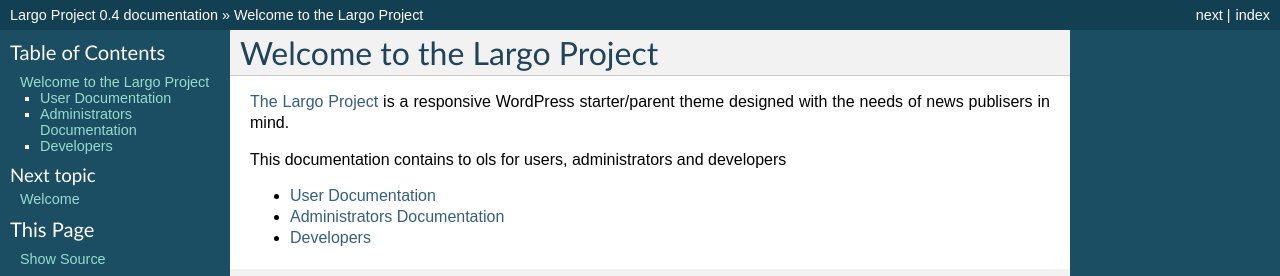
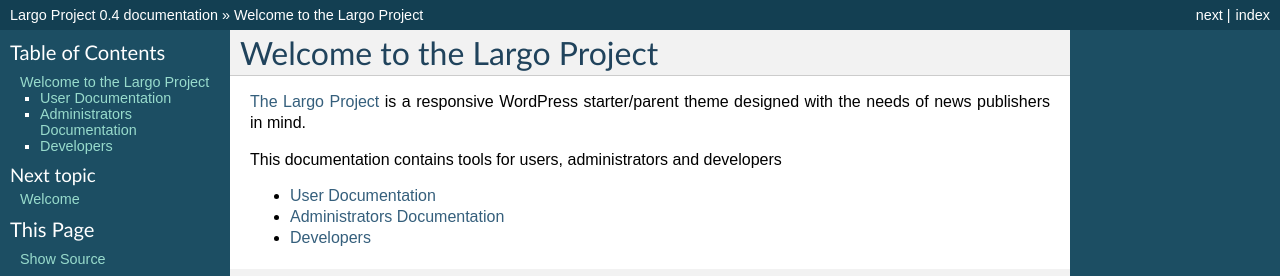
Before and after one commit to argoproject/Argo, a Sphinx documentation site: the page built from docs/index.rst, in a window 1280 px wide. Shown: the top 276 px of the page. Built offline with Sphinx 7.4.7, drawn with Linux system fonts in a browser that asks for light colours.

Commit message:
Fixing typos

```diff
--- a/docs/index.rst
+++ b/docs/index.rst
@@ -1,11 +1,11 @@
 Welcome to the Largo Project
 ============================
 
-`The Largo Project`_ is a responsive WordPress starter/parent theme designed with the needs of news publisers in mind.
+`The Largo Project`_ is a responsive WordPress starter/parent theme designed with the needs of news publishers in mind.
 
 .. _The Largo Project: https://github.com/inn/largo
 
-This documentation contains to ols for users, administrators and developers
+This documentation contains tools for users, administrators and developers
 
 * :ref:`user-docs`
 * :ref:`admin-docs`
```
